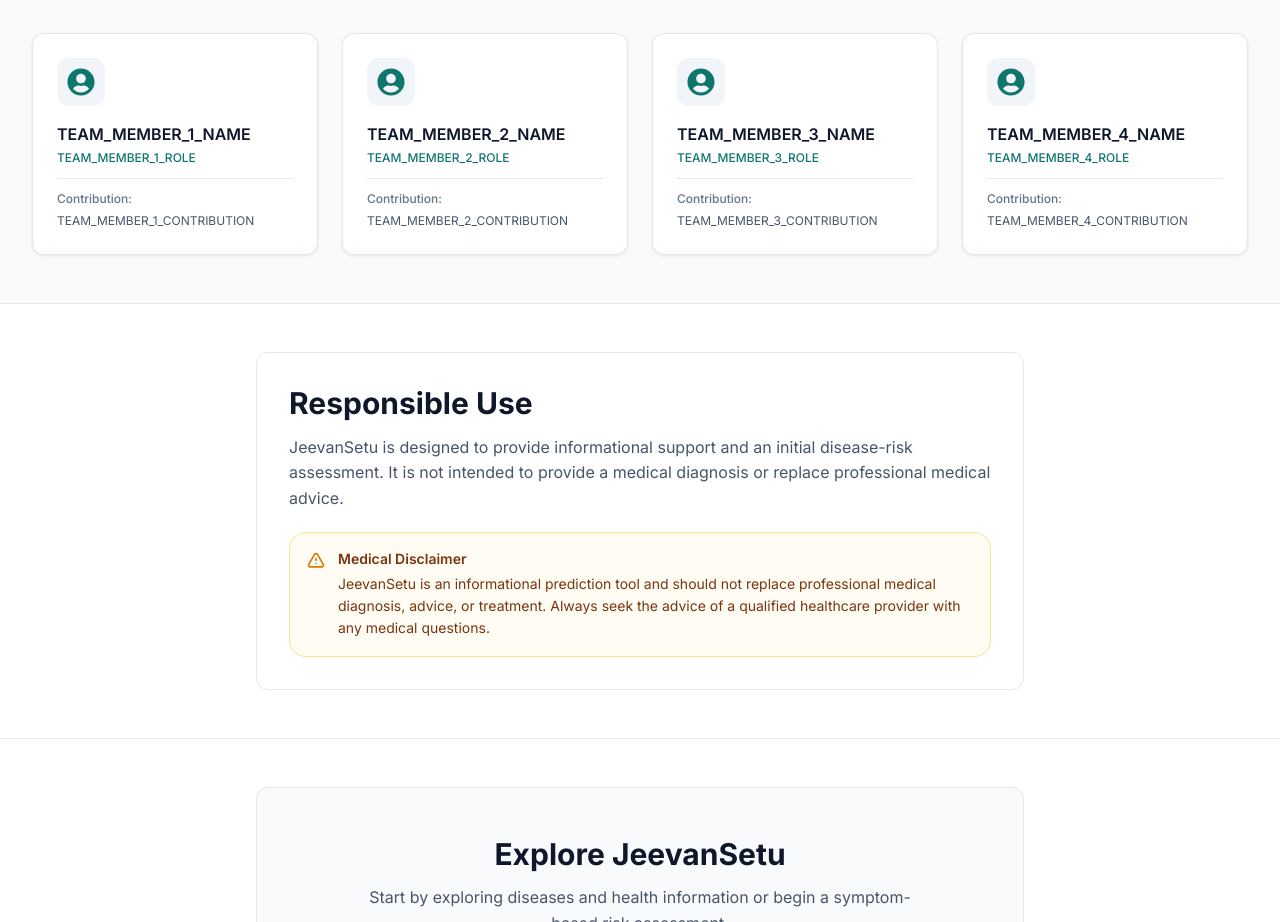
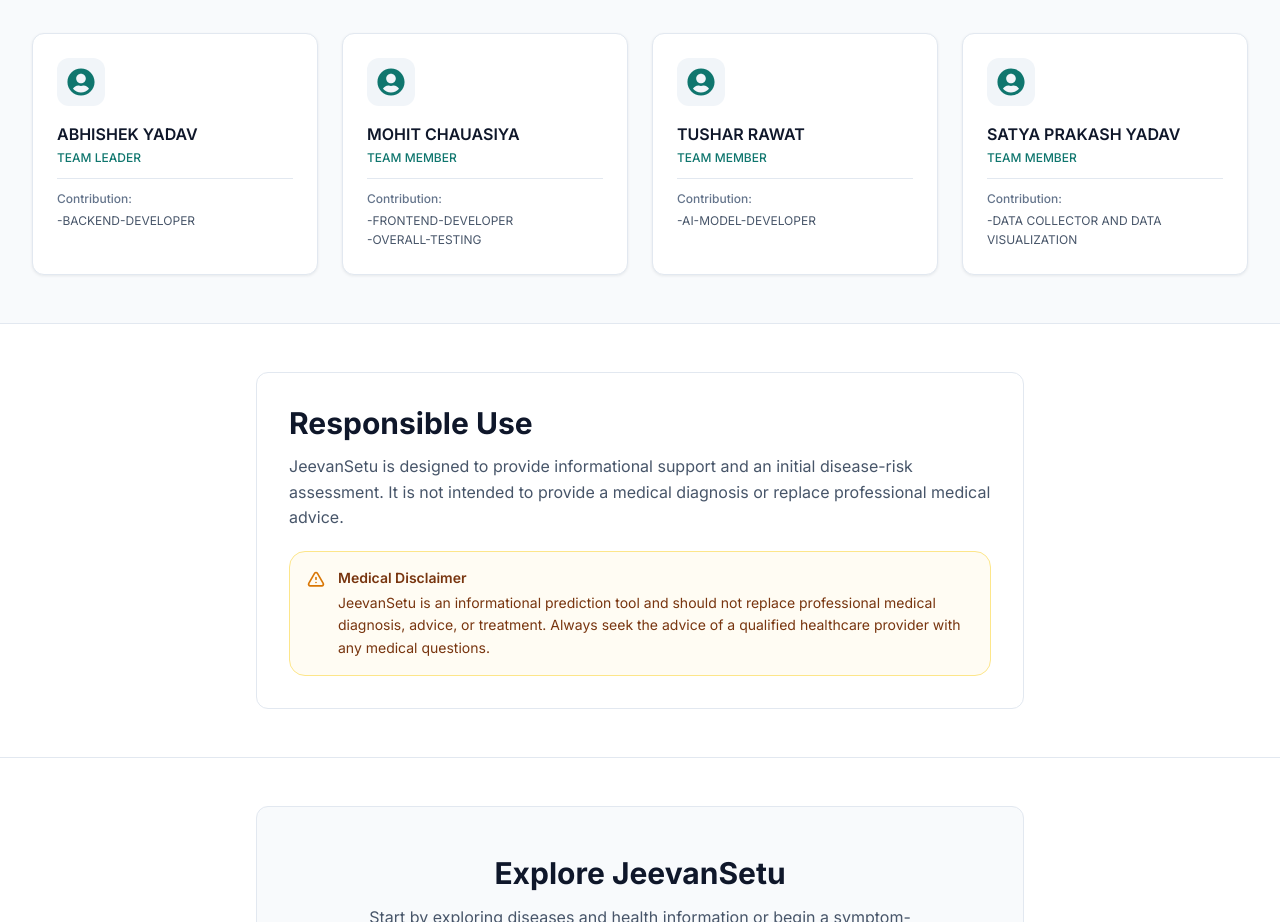
Before and after one commit to MohitChaurasiya1/JeevanSetu_project, a React (Vite) app in the folder frontend/: page /about in a window 1280 px wide. Shown: the part 1120-2042 px from the top of the page. Built offline with nearby package versions, Linux system fonts and the light colour scheme; no server answers.

Commit message:
EDITED MEMBER NAME IN ABOUTPAGE

```diff
--- a/frontend/src/pages/public/About/AboutPage.jsx
+++ b/frontend/src/pages/public/About/AboutPage.jsx
@@ -33,24 +33,24 @@
   // Placeholder data for collaborative project presentation - easy to update
   const teamMembers = [
     {
-      name: "TEAM_MEMBER_1_NAME",
-      role: "TEAM_MEMBER_1_ROLE",
-      contribution: "TEAM_MEMBER_1_CONTRIBUTION",
+      name: "ABHISHEK YADAV",
+      role: "TEAM LEADER",
+      contribution: "-BACKEND-DEVELOPER",
     },
     {
-      name: "TEAM_MEMBER_2_NAME",
-      role: "TEAM_MEMBER_2_ROLE",
-      contribution: "TEAM_MEMBER_2_CONTRIBUTION",
+      name: "MOHIT CHAUASIYA",
+      role: "TEAM MEMBER",
+      contribution: "-FRONTEND-DEVELOPER\n-OVERALL-TESTING",
     },
     {
-      name: "TEAM_MEMBER_3_NAME",
-      role: "TEAM_MEMBER_3_ROLE",
-      contribution: "TEAM_MEMBER_3_CONTRIBUTION",
+      name: "TUSHAR RAWAT",
+      role: "TEAM MEMBER",
+      contribution: "-AI-MODEL-DEVELOPER",
     },
     {
-      name: "TEAM_MEMBER_4_NAME",
-      role: "TEAM_MEMBER_4_ROLE",
-      contribution: "TEAM_MEMBER_4_CONTRIBUTION",
+      name: "SATYA PRAKASH YADAV",
+      role: "TEAM MEMBER",
+      contribution: "-DATA COLLECTOR AND DATA VISUALIZATION",
     },
   ];
 
@@ -156,7 +156,7 @@
                     <span className="text-xs font-medium text-text-muted block mb-1">
                       Contribution:
                     </span>
-                    <p className="text-xs text-text-secondary leading-relaxed">
+                    <p className="text-xs text-text-secondary leading-relaxed whitespace-pre-line">
                       {member.contribution}
                     </p>
                   </div>
```
